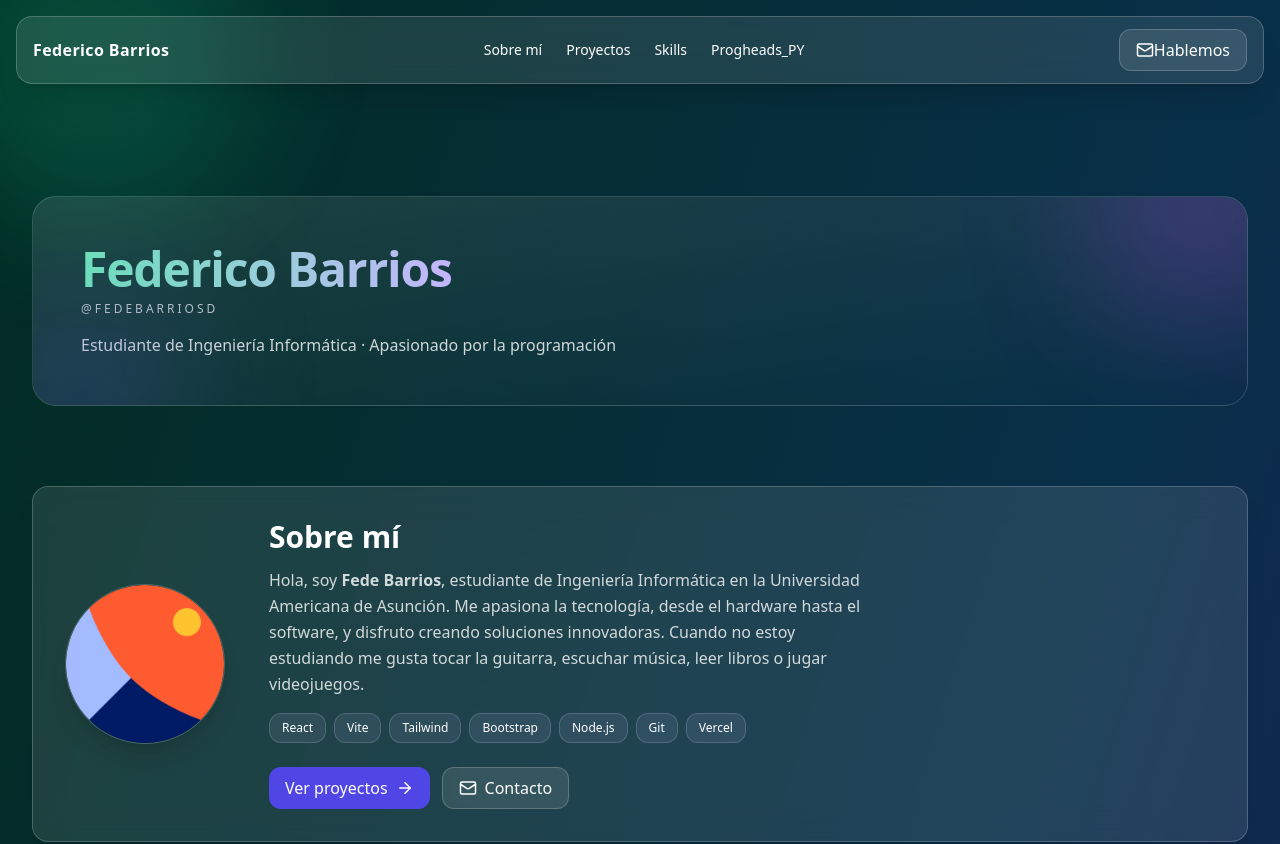
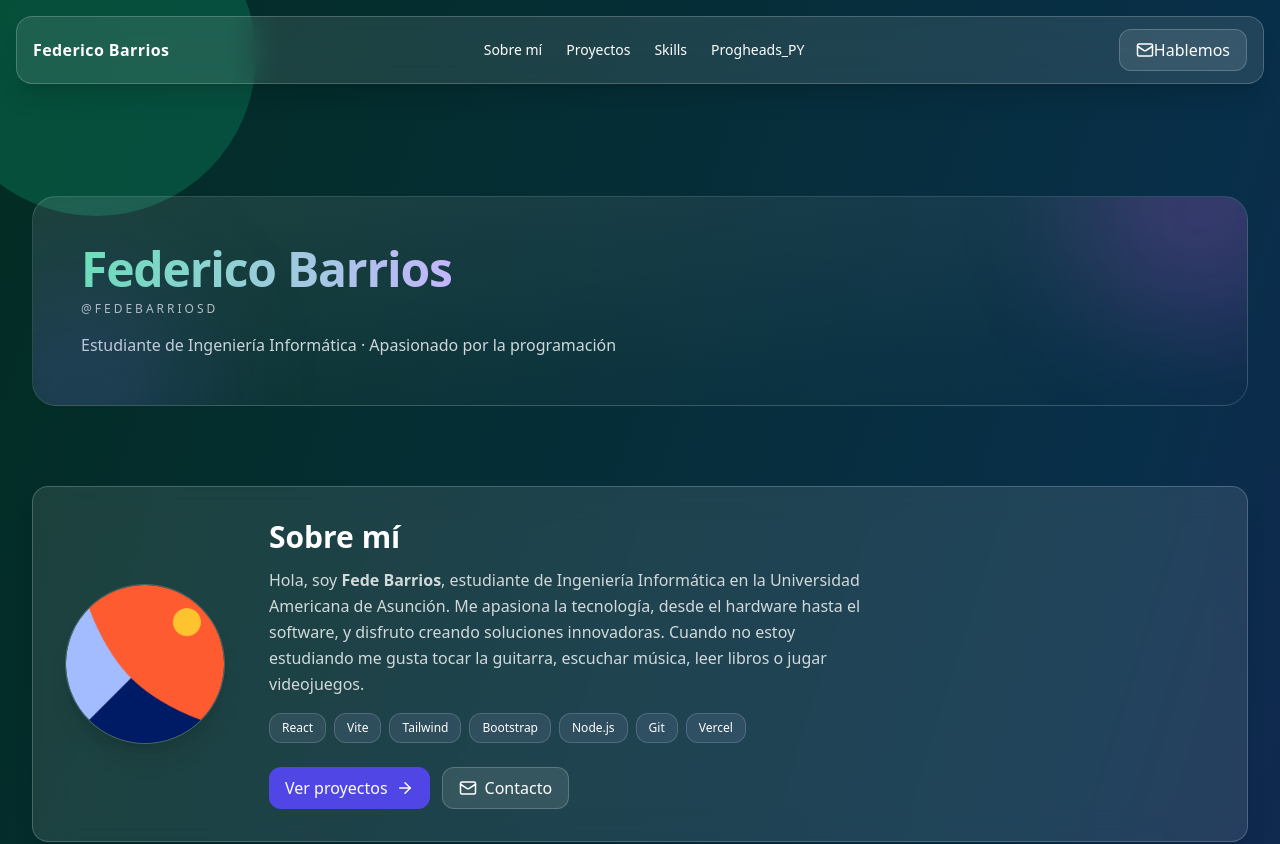
Before and after one commit to Fedebarriosd/portfolio-fedebarriosd, a React (Vite) app: page / in a window 1280 px wide. Shown: the top 844 px of the page. Built offline with nearby package versions, Linux system fonts and the light colour scheme.

Commit message:
feat(ui): parallax blobs + green/blue/lilac theme - CSS vars + floaty animation - new utilities (theme-bg, blob-a/b, btn-*) - App.jsx parallax handlers

```diff
--- a/src/App.jsx
+++ b/src/App.jsx
@@ -1,6 +1,5 @@
-import React from 'react';
+import React, { useRef, useState } from 'react';
 
-// Importá SOLO los componentes que realmente tengas creados
 import Navbar from './components/Navbar.jsx';
 import Hero from './components/Hero.jsx';
 import About from './components/About.jsx';
@@ -21,18 +20,61 @@ const Section = ({ id, className = '', children }) => (
 );
 
 export default function App() {
+    // Refs para los blobs y estado de hover
+    const blobA = useRef(null);
+    const blobB = useRef(null);
+    const [hovered, setHovered] = useState(false);
+
+    const handleMouseMove = (e) => {
+        const el = e.currentTarget;
+        const r = el.getBoundingClientRect();
+        const x = (e.clientX - r.left) / r.width - 0.5;  // -0.5 .. 0.5
+        const y = (e.clientY - r.top) / r.height - 0.5;
+
+        // amplitudes (ajustables)
+        const ax = x * 24, ay = y * 24;     // blob A
+        const bx = x * -36, by = y * -36;   // blob B (contramov)
+
+        const aExtra = hovered ? ' scale(1.1) rotate(6deg)' : '';
+        const bExtra = hovered ? ' scale(1.1) rotate(-6deg)' : '';
+
+        if (blobA.current) blobA.current.style.transform = `translate3d(${ax}px, ${ay}px, 0)${aExtra}`;
+        if (blobB.current) blobB.current.style.transform = `translate3d(${bx}px, ${by}px, 0)${bExtra}`;
+    };
+
+    const handleMouseLeave = () => {
+        setHovered(false);
+        if (blobA.current) blobA.current.style.transform = '';
+        if (blobB.current) blobB.current.style.transform = '';
+    };
+
     return (
-        <div className="min-h-dvh text-white relative overflow-hidden">
-            {/* Fondo degradado + blobs */}
+        <div
+            className="min-h-dvh text-white relative overflow-hidden"
+            onMouseMove={handleMouseMove}
+            onMouseEnter={() => setHovered(true)}
+            onMouseLeave={handleMouseLeave}
+        >
+            {/* Fondo degradado */}
             <div className="absolute inset-0 -z-20 theme-bg" />
-            <div className="pointer-events-none absolute -top-24 -left-16 h-80 w-80 rounded-full blob-a blur-3xl animate-pulse" />
-            <div className="pointer-events-none absolute bottom-0 right-0 h-96 w-96 rounded-full blob-a blur-3xl animate-pulse" />
+
+            {/* Blobs (parallax + hover) */}
+            <div
+                ref={blobA}
+                className="absolute -top-24 -left-16 h-80 w-80 rounded-full blob blob-a float-slow"
+                aria-hidden="true"
+            />
+            <div
+                ref={blobB}
+                className="absolute bottom-0 right-0 h-96 w-96 rounded-full blob blob-b float-slow"
+                aria-hidden="true"
+            />
 
             {/* Navbar */}
             <Navbar />
 
             <main>
-                {/* Hero (envuelto en una card glass para que quede frosted) */}
+                {/* Hero */}
                 <Section id="home" className="pt-10 sm:pt-16 lg:pt-24">
                     <Hero />
                 </Section>
@@ -52,19 +94,19 @@ export default function App() {
                     <Skills />
                 </Section>
 
-                {/* Mini Progheads (si querés mostrar 2–3 posts o un widget) */}
+                {/* Mini Progheads */}
                 <Section id="progheads" className="mt-14 lg:mt-20">
                     <MiniProgheads />
                 </Section>
 
-                {/* Contacto (en card glass) */}
+                {/* Contacto */}
                 <Section id="contact" className="mt-14 lg:mt-20 mb-16 lg:mb-24">
                     <div className={`rounded-2xl p-6 ${glass}`}>
                         <Contact />
                     </div>
                 </Section>
 
-                {/* Gracias (si usás una sección de confirmación; si no, podés borrar) */}
+                {/* Gracias */}
                 <Section id="gracias" className="mt-10 mb-20">
                     <div className={`rounded-2xl p-6 ${glass}`}>
                         <Gracias />
--- a/src/index.css
+++ b/src/index.css
@@ -1,18 +1,48 @@
+/* src/index.css */
 @tailwind base;
 @tailwind components;
 @tailwind utilities;
 
-/* Glass ya lo tenés, lo dejo igual */
+/* ===== Motion vars (para blobs con parallax) ===== */
+@property --tx     { syntax: '<length>'; inherits: false; initial-value: 0px; }
+@property --ty     { syntax: '<length>'; inherits: false; initial-value: 0px; }
+@property --scale  { syntax: '<number>'; inherits: false; initial-value: 1; }
+@property --rot    { syntax: '<angle>';  inherits: false; initial-value: 0deg; }
+@property --floatY { syntax: '<length>'; inherits: false; initial-value: 0px; }
+
+@keyframes floaty {
+  0%, 100% { --floatY: 0px; }
+  50%      { --floatY: -8px; }
+}
+
+/* ===== Utilidades del tema ===== */
 @layer utilities {
+  /* Glass */
   .glass { @apply bg-white/10 backdrop-blur-lg border border-white/20 shadow-xl; }
 
-  /* === Tema verde/azul/lila === */
+  /* Paleta verde/azul/lila */
   .theme-bg { @apply bg-gradient-to-br from-emerald-950 via-sky-950 to-violet-950; }
   .blob-a   { @apply bg-emerald-500/25; }
   .blob-b   { @apply bg-violet-500/25; }
 
-  /* Botones y foco unificados */
+  /* Blobs: usan variables para componer transform sin pisarse */
+  .blob {
+    pointer-events: none;
+    will-change: transform;
+    transform:
+            translate3d(var(--tx), calc(var(--ty) + var(--floatY)), 0)
+            scale(var(--scale))
+            rotate(var(--rot));
+    transition:
+            --tx 150ms ease, --ty 150ms ease,
+            --scale 200ms ease, --rot 200ms ease;
+    filter: blur(0); /* fuerza composición */
+  }
+
+  .float-slow { animation: floaty 12s ease-in-out infinite; }
+
+  /* Botones y foco */
   .btn-primary { @apply inline-flex items-center justify-center rounded-xl px-4 py-2 bg-emerald-600 hover:bg-emerald-700 text-white transition; }
-  .btn-ghost  { @apply inline-flex items-center justify-center rounded-xl px-4 py-2 bg-white/10 border border-white/20 hover:bg-white/15 transition; }
+  .btn-ghost   { @apply inline-flex items-center justify-center rounded-xl px-4 py-2 bg-white/10 border border-white/20 hover:bg-white/15 transition; }
   .ring-accent { @apply focus:outline-none focus:ring-2 focus:ring-violet-300/40; }
 }
```
